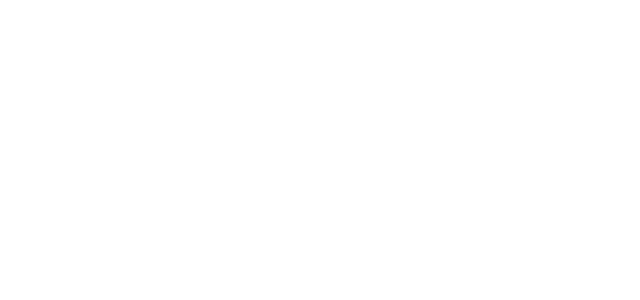
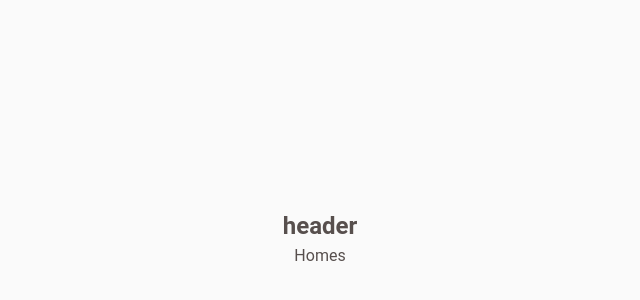
Before and after one commit to MarcioSchlichting/coffe-delivery, a React (Vite) app in the folder coffe-delivery/: page / in a window 1280 px wide. Shown: the part 162-462 px from the top of the page, without its empty margins (320-960 px from the left). Built offline with nearby package versions, Linux system fonts and the light colour scheme.

Commit message:
Adding routes

```diff
--- a/coffe-delivery/package.json
+++ b/coffe-delivery/package.json
@@ -10,11 +10,14 @@
   },
   "dependencies": {
     "react": "^18.2.0",
-    "react-dom": "^18.2.0"
+    "react-dom": "^18.2.0",
+    "react-router-dom": "^6.10.0",
+    "styled-components": "^5.3.9"
   },
   "devDependencies": {
     "@types/react": "^18.0.28",
     "@types/react-dom": "^18.0.11",
+    "@types/styled-components": "^5.1.26",
     "@vitejs/plugin-react": "^3.1.0",
     "typescript": "^4.9.3",
     "vite": "^4.2.0"
--- a/coffe-delivery/src/App.tsx
+++ b/coffe-delivery/src/App.tsx
@@ -1,13 +1,21 @@
 import { useState } from 'react'
 import './App.css'
+import { ThemeProvider } from 'styled-components'
+import { defaultTheme } from './styles/themes/default'
+import { GlobalStyle } from './styles/global'
+import { BrowserRouter } from 'react-router-dom'
+import { Router } from './routes'
 
 function App() {
   const [count, setCount] = useState(0)
 
   return (
-    <div className="App">
-
-    </div>
+    <ThemeProvider theme={defaultTheme}>
+      <GlobalStyle/>
+      <BrowserRouter>
+        <Router/>
+      </BrowserRouter>
+    </ThemeProvider>
   )
 }
 
--- /dev/null
+++ b/coffe-delivery/src/Routes.tsx
@@ -0,0 +1,16 @@
+import { Route, Routes } from "react-router-dom"
+import { HomePage } from "./pages/HomePage"
+import { CompleteOrderPage } from "./pages/CompleteOrderPage"
+import DefaultLayout from "./layouts/DefaultLayout"
+
+
+export const Router = () => {
+    return (
+        <Routes>
+            <Route path="/" element={<DefaultLayout/>}>
+                <Route path="/" element={<HomePage/>}/>
+                <Route path="/complete-order" element={<CompleteOrderPage/>}/>
+            </Route>
+        </Routes>
+    )
+}
--- /dev/null
+++ b/coffe-delivery/src/layouts/DefaultLayout/index.tsx
@@ -0,0 +1,10 @@
+import { Outlet } from "react-router-dom"
+import { LayoutContainer } from "./styles"
+
+export default function DefaultLayout() {
+    return (
+        <LayoutContainer>
+            <h2>header</h2>
+            <Outlet/>
+    </LayoutContainer>)
+}
--- /dev/null
+++ b/coffe-delivery/src/layouts/DefaultLayout/styles.ts
@@ -0,0 +1,7 @@
+import styled from 'styled-components'
+
+
+export const LayoutContainer = styled.div`
+
+
+`
--- /dev/null
+++ b/coffe-delivery/src/pages/CompleteOrderPage/index.tsx
@@ -0,0 +1,5 @@
+
+
+export const CompleteOrderPage = () => {
+    return (<h1>Complete</h1>)
+}
--- /dev/null
+++ b/coffe-delivery/src/pages/HomePage/index.tsx
@@ -0,0 +1,5 @@
+
+
+export const HomePage = () => {
+    return (<>Homes</>)
+}
--- /dev/null
+++ b/coffe-delivery/src/styles/global.ts
@@ -0,0 +1,44 @@
+import { createGlobalStyle } from "styled-components";
+
+export const GlobalStyle = createGlobalStyle`
+  * {
+    margin: 0;
+    padding: 0;
+    box-sizing: border-box;
+    outline: none;
+  }
+  body {
+    background: ${({ theme }) => theme.colors["base-background"]};
+    color: ${({ theme }) => theme.colors["base-text"]};
+    -webkit-font-smoothing: antialiased;
+  }
+  body, input, textarea, button {
+    font-family: ${({ theme }) => theme.fonts.regular};
+    font-weight: 400;
+    font-size: ${({ theme }) => theme.textSizes["text-regular-m"]}
+  }
+  button {
+    cursor: pointer;
+  }
+  a {
+    text-decoration: none;
+  }
+  input::-webkit-outer-spin-button,
+  input::-webkit-inner-spin-button {
+    -webkit-appearance: none;
+    margin: 0;
+  }
+  input[type="number"] {
+    -moz-appearance: textfield;
+  }
+  ::-webkit-scrollbar {
+    width: 0.4rem;
+  }
+  ::-webkit-scrollbar-track {
+    background: ${({ theme }) => theme.colors["base-button"]}
+  }
+  ::-webkit-scrollbar-thumb {
+    border-radius: 2rem;
+    background: ${({ theme }) => theme.colors["brand-purple"]}
+  }
+`;
```
Also changed, not shown: coffe-delivery/src/@types/styled-d.ts (added, +8 -0 lines), 1 other file (tests, documents, lock files or other folders).
